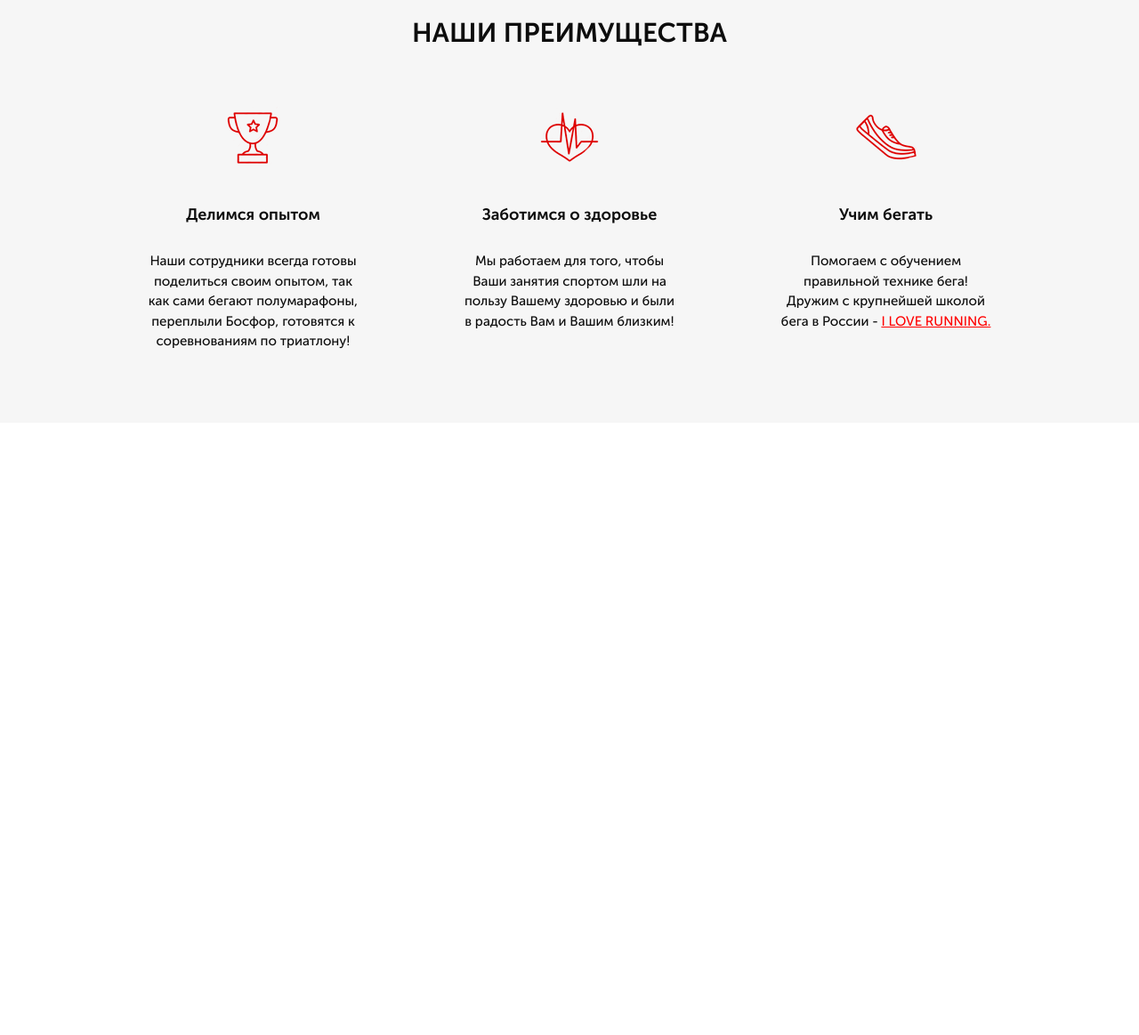
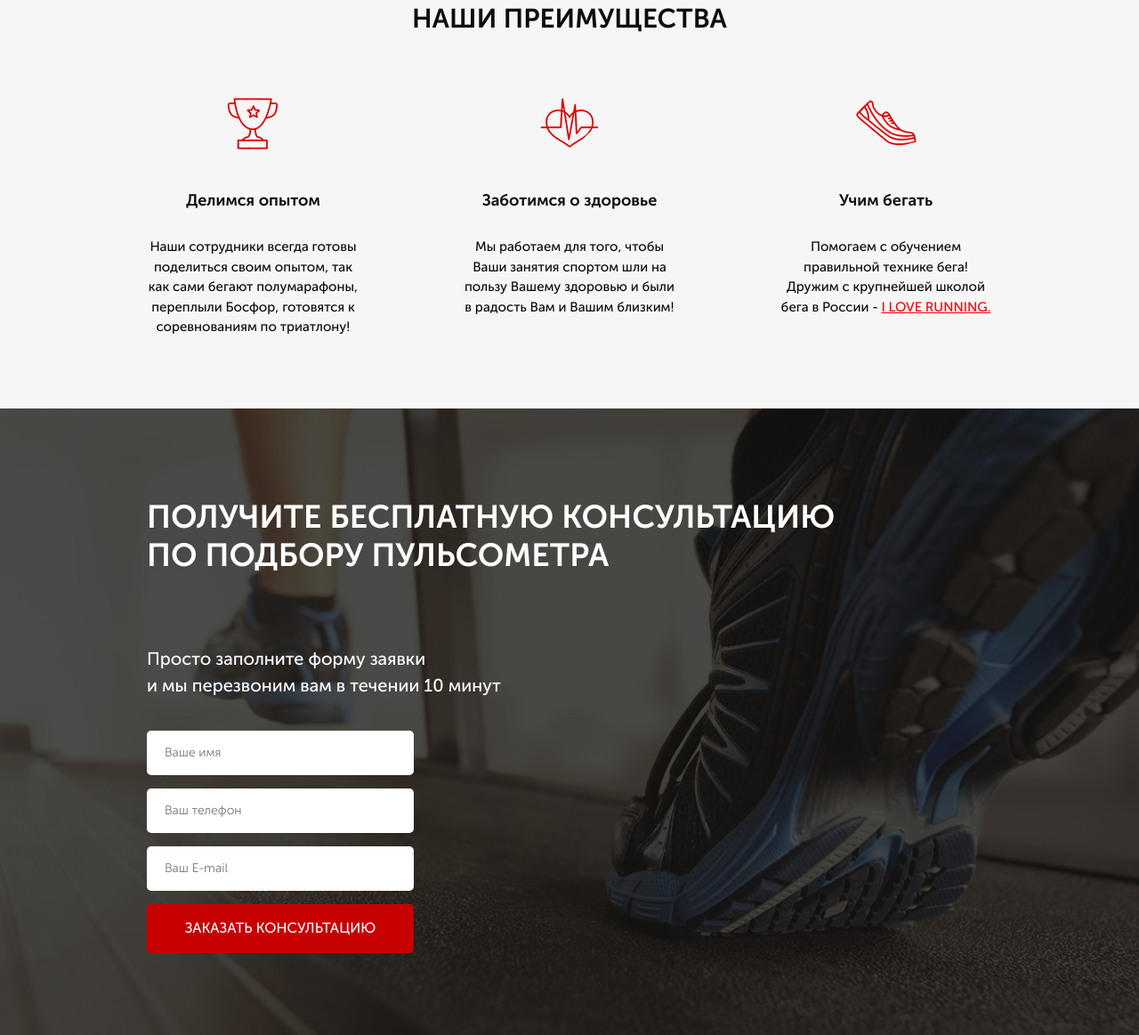
Before and after one commit to 7evenf/7evenf.github.io, a website: page src/index.html in a window 1280 px wide. Shown: the part 744-1907 px from the top of the page at 89% size. Before the commit the page ends 1219 px from the top, so only its background shows below. Drawn offline with Linux system fonts and the light colour scheme.

Commit message:
third  block ready, fix buttons

```diff
--- a/src/index.html
+++ b/src/index.html
@@ -22,7 +22,7 @@
                 </div>
                 <div class="header__contacts">
                     <a href="tel:+74999228974" class="header__phone">+7 (499) 922-89-74</a>
-                    <button class="button">заказать звонок</button>
+                    <button class="button button_call">заказать звонок</button>
                 </div>
             </header>
             <div class="promo__wrapper">
@@ -80,5 +80,22 @@
             </div>
         </div>
     </div>
+
+    <div class="consultation">
+        <div class="container">
+            <h2 class="title title_left">Получите бесплатную консультацию<br>
+                по подбору пульсометра </h2>
+            <div class="consultation__descr">Просто заполните форму заявки<br>
+                и мы перезвоним вам в течении 10 минут</div>
+
+            <form class="feed-form" action="#">
+                <input name="name" required placeholder="Ваше имя" type="text" class="feed-form__input">
+                <input name="phone" required placeholder="Ваш телефон" type="tel" class="feed-form__input">
+                <input name="email" required placeholder="Ваш E-mail" type="email" class="feed-form__input">
+
+                <button class="button button_submit">заказать кОНСУЛЬТАЦИЮ</button>
+            </form>
+        </div>
+    </div>
 </body>
 </html>
--- a/src/sass/blocks/_buttons.scss
+++ b/src/sass/blocks/_buttons.scss
@@ -1,17 +1,24 @@
 .button {
-    width: 150px;
-    height: 30px;
-    border: none;
     border-radius: 5px;
     background-color: $main-color;
     color: #ffffff;
+    text-transform: uppercase;
+    border: none;
+    font-weight: 500;
+    &_call {
+    width: 150px;
+    height: 30px;
     font-size: 12px;
-    font-weight: 500;
-    text-transform: uppercase;
+    }
     &_main {
         margin-top: 68px;
         width: 300px;
         height: 50px;
         font-size: 16px;
     }
+    &_submit {
+        width: 100%;
+        height: 55px;
+        font-size: 16px;
+    }
 }
--- /dev/null
+++ b/src/sass/blocks/_consultation.scss
@@ -0,0 +1,11 @@
+.consultation {
+    min-height: 680px;
+    padding: 100px 0 92px 0;
+    background: url('../img/bg_sneakers.jpg') center (center/cover) no-repeat;
+    &__descr {
+        margin-top: 80px;
+        color: #ffffff;
+        font-size: 20px;
+        font-weight: 500;
+    }
+}
--- /dev/null
+++ b/src/sass/blocks/_forms.scss
@@ -0,0 +1,20 @@
+.feed-form {
+    margin-top: 36px;
+    display: flex;
+    flex-direction: column;
+    width: 300px;
+    &__input {
+        height: 50px;
+        border-radius: 5px;
+        background-color: #ffffff;
+        border: none;
+        margin-bottom: 15px;
+        padding: 0 20px;
+        color: #4b4b4b;
+        font-size: 14px;
+        font-weight: 300;
+        &:last-child {
+            margin-bottom: 20px;
+        }
+    }
+}
--- a/src/sass/blocks/_promo.scss
+++ b/src/sass/blocks/_promo.scss
@@ -14,6 +14,7 @@
         line-height: 42px;
         font-weight: 700;
         text-transform: uppercase;
+        margin-bottom: 0;
     }
     &__subheader {
         margin-top: 17px;
@@ -22,6 +23,7 @@
         line-height: 24px;
         font-weight: 500;
         text-transform: uppercase;
+        margin-bottom: 0;
     }
     &__icons {
         margin-top: 65px;
--- a/src/sass/blocks/_titles.scss
+++ b/src/sass/blocks/_titles.scss
@@ -3,4 +3,12 @@
     font-size: 30px;
     font-weight: 700;
     text-align: center;
+    text-transform: uppercase;
+    margin-bottom: 0;
+    &_left {
+        color: #ffffff;
+        font-size: 36px;
+        font-weight: 700;
+        text-align: left;
+    }
 }
--- a/src/sass/media/_button_media.scss
+++ b/src/sass/media/_button_media.scss
@@ -1,9 +1,11 @@
 @media (max-width: 575px) {
     .button {
+        &_call {
         width: 100px;
         height: 20px;
         font-size: 8px;
         font-weight: 700;
+        }
         &_main {
             width: 200px;
             height: 35px;
--- a/src/sass/style.scss
+++ b/src/sass/style.scss
@@ -11,6 +11,8 @@
 @import 'blocks/buttons';
 @import 'blocks/advantages';
 @import 'blocks/titles';
+@import 'blocks/consultation';
+@import 'blocks/forms';
 @import 'media/promo_media';
 @import 'media/header_media';
 @import 'media/button_media';
```
Also changed, not shown: src/css/style.min.css, src/sass/media/_consultation_media.scss (added).
